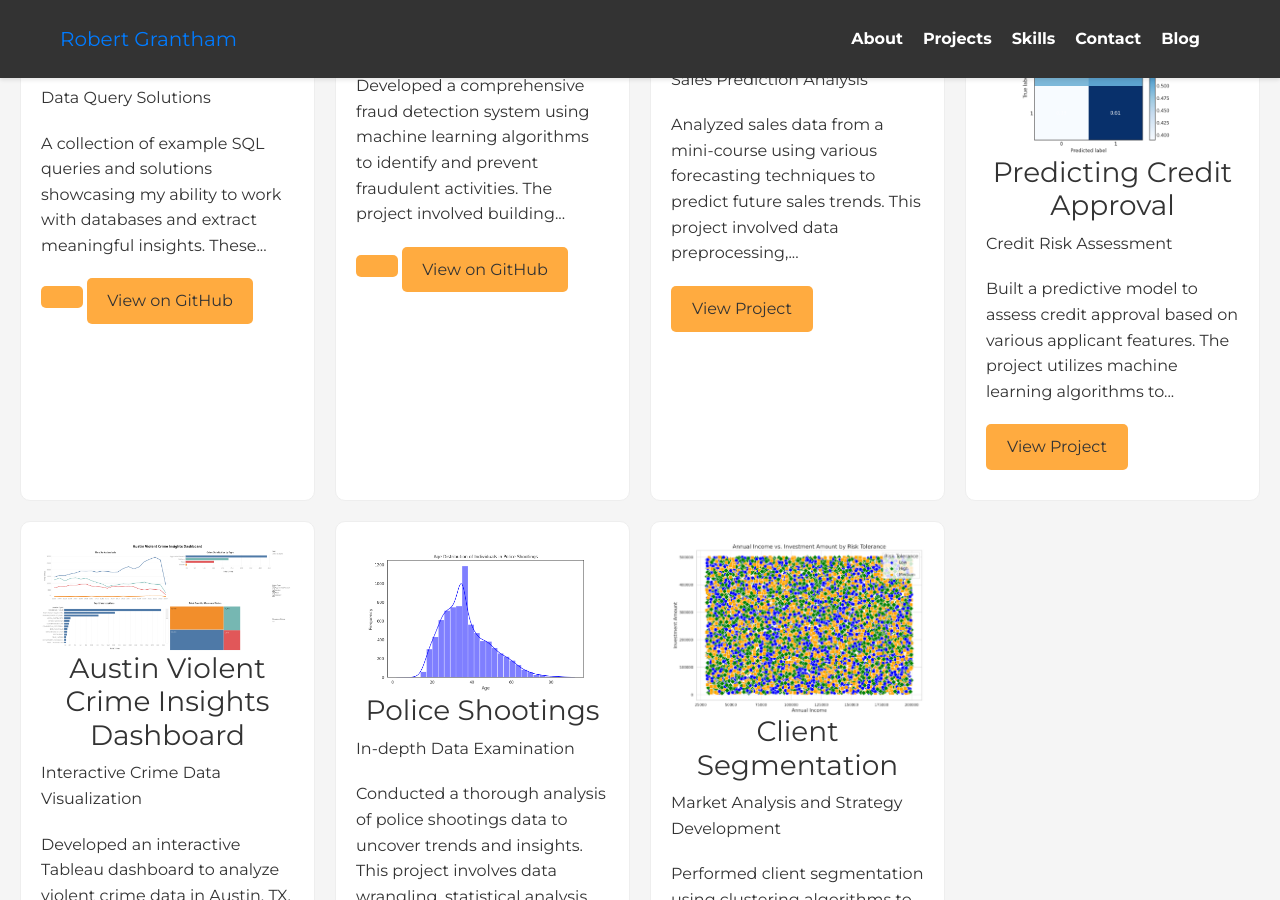
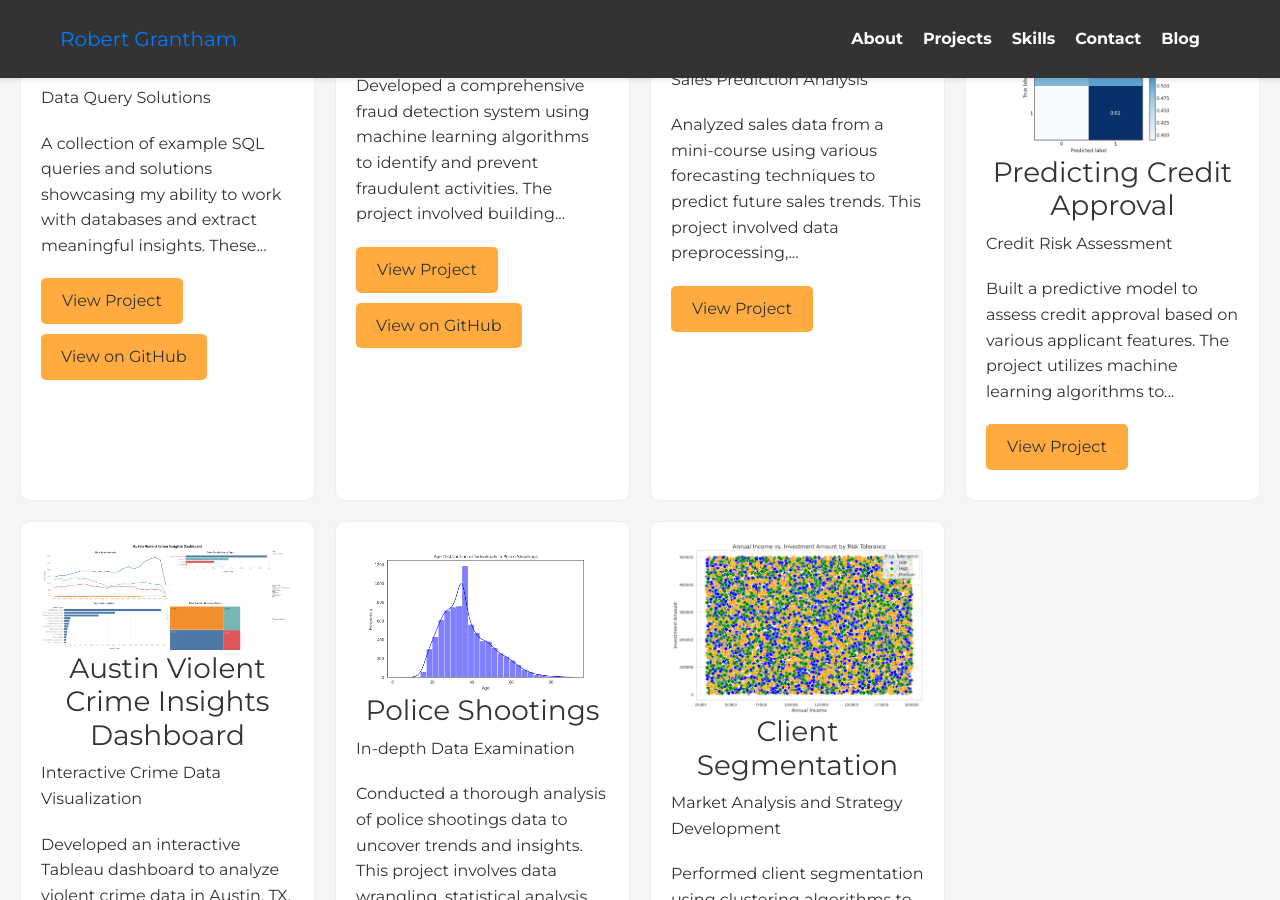
Before and after one commit to rgrantham82/rgrantham82.github.io, a Jekyll site: the page built from index.html, in a window 1280 px wide and 900 px high, scrolled down 1301 px. Built offline with Jekyll 4.4.1, drawn with Linux system fonts in a browser that asks for light colours; nearby versions of some CDN libraries.

Commit message:
Update projects.yml

```diff
--- a/_data/projects.yml
+++ b/_data/projects.yml
@@ -8,11 +8,11 @@ items:
     image: /assets/images/sql-screenshot.PNG
     image_ratio: is-4by3
     link: https://github.com/rgrantham82/SQL_Examples
+    link_text: View Project
     tags: SQL, Data Query, Database
     github: rgrantham82/SQL_Examples
     back_content: |-
       <p>Check out the repository on GitHub for more details and examples.</p>
-
   - title: Fraud Detection
     subtitle: AI-driven Fraud Prevention
     description: |-
@@ -22,11 +22,11 @@ items:
     image: /assets/images/fraud-detection-plot.png
     image_ratio: is-4by3
     link: https://github.com/rgrantham82/fraud-detection
+    link_text: View Project
     tags: Machine Learning, AI, Fraud Prevention
     github: rgrantham82/fraud-detection
     back_content: |-
       <p>Visit the GitHub repository to explore the project implementation and results.</p>
-
   - title: Forecasting Mini-Course Sales
     subtitle: Sales Prediction Analysis
     description: |-
@@ -40,7 +40,6 @@ items:
     tags: Forecasting, Sales Analysis, Kaggle
     back_content: |-
       <p>Explore the project on Kaggle to delve deeper into the sales forecasting methodology.</p>
-
   - title: Predicting Credit Approval
     subtitle: Credit Risk Assessment
     description: |-
@@ -54,7 +53,6 @@ items:
     tags: Predictive Analytics, Credit Risk, Kaggle
     back_content: |-
       <p>Check out the project on Kaggle to understand the credit risk assessment methodology.</p>
-
   - title: Austin Violent Crime Insights Dashboard
     subtitle: Interactive Crime Data Visualization
     description: |-
@@ -68,7 +66,6 @@ items:
     tags: Data Visualization, Crime Analysis, Tableau
     back_content: |-
       <p>View the interactive Tableau dashboard for detailed insights into Austin's crime data.</p>
-
   - title: Police Shootings
     subtitle: In-depth Data Examination
     description: |-
@@ -82,7 +79,6 @@ items:
     tags: Data Analysis, Statistical Analysis, Kaggle
     back_content: |-
       <p>Explore the detailed analysis of police shootings data for insights into law enforcement.</p>
-
   - title: Client Segmentation
     subtitle: Market Analysis and Strategy Development
     description: |-
```
